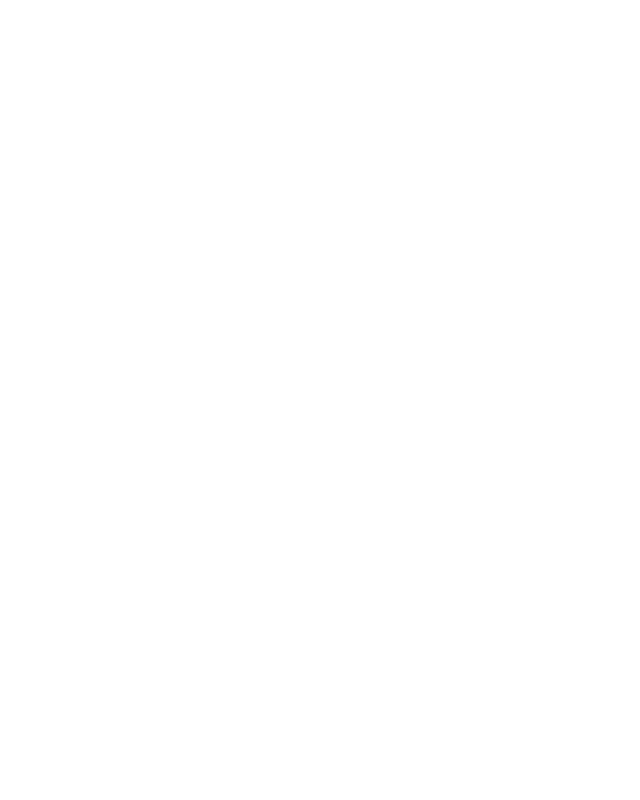
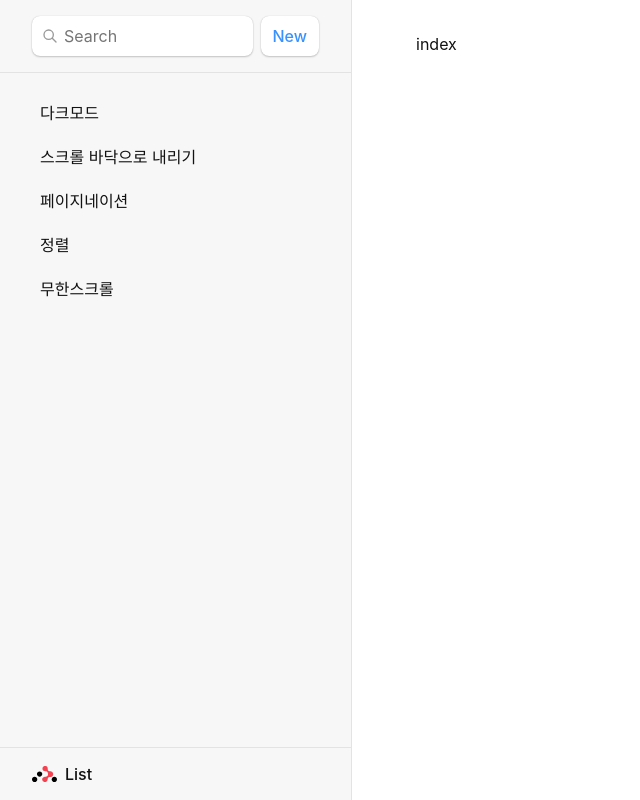
Before and after one commit to SeoHee3478/tea-code, a React (Vite) app in the folder app/: page /darkmode in a window 1280 px wide. Before the commit this address had no page. Shown: the whole page, without its empty margins (0-640 px from the left). Built offline with nearby package versions, Linux system fonts and the light colour scheme.

Commit message:
Chore: 예제 기본 셋팅 및 라우터 경로 추가

```diff
--- a/app/src/main.jsx
+++ b/app/src/main.jsx
@@ -11,6 +11,7 @@
 import Sort from "./pages/Sort";
 import Posts from "./pages/Pagination";
 import ScrollToBottom from "./pages/ScrollToBottom";
+import DarkMode from "./pages/DarkMode";
 
 const router = createBrowserRouter([
   {
@@ -36,6 +37,10 @@
         path: "scroll-to-bottom",
         element: <ScrollToBottom />,
       },
+      {
+        path: "darkmode",
+        element: <DarkMode />,
+      },
     ],
   },
 ]);
--- /dev/null
+++ b/app/src/pages/DarkMode/index.jsx
@@ -0,0 +1,5 @@
+const DarkMode = () => {
+  return <div>index</div>;
+};
+
+export default DarkMode;
--- a/app/src/routes/root.jsx
+++ b/app/src/routes/root.jsx
@@ -13,6 +13,7 @@
 
 //0번째 index에 추가해주세요.
 const RouteList = [
+  { link: "darkmode", title: "다크모드" },
   { link: "scroll-to-bottom", title: "스크롤 바닥으로 내리기" },
   { link: "pagination", title: "페이지네이션" },
   { link: "sort", title: "정렬" },
```
Also changed, not shown: app/src/pages/DarkMode/README.md (added).
